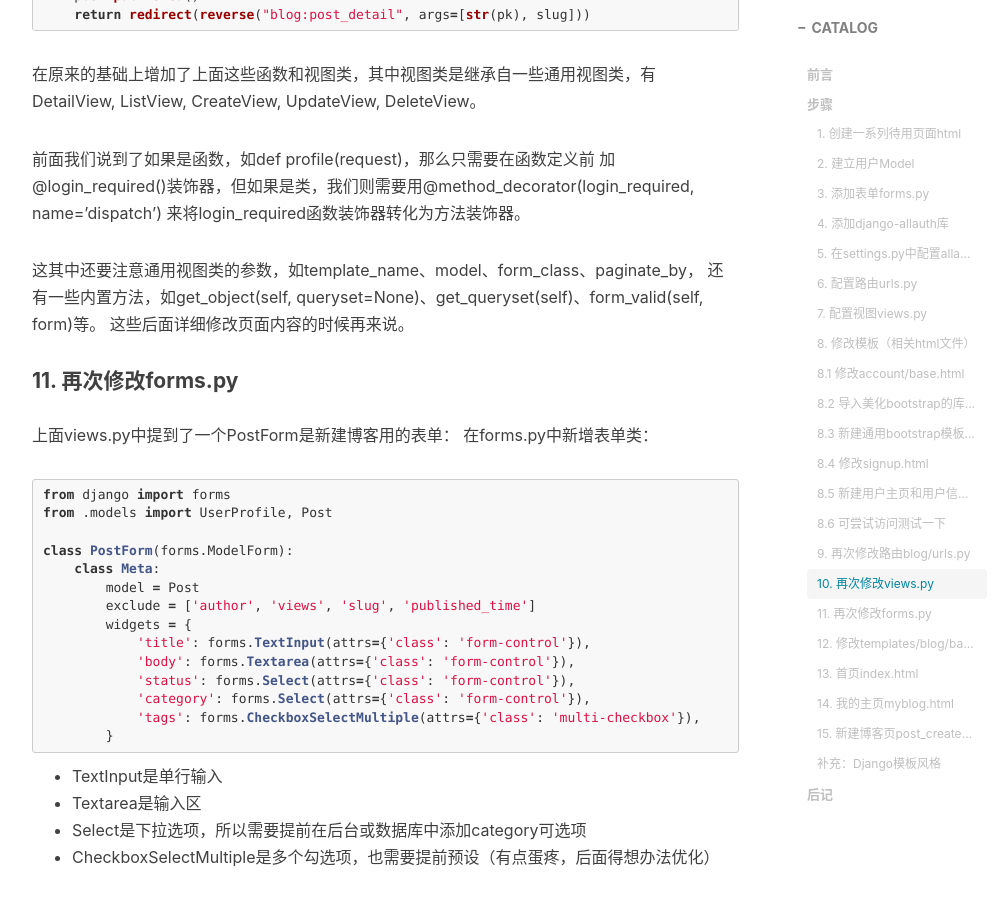
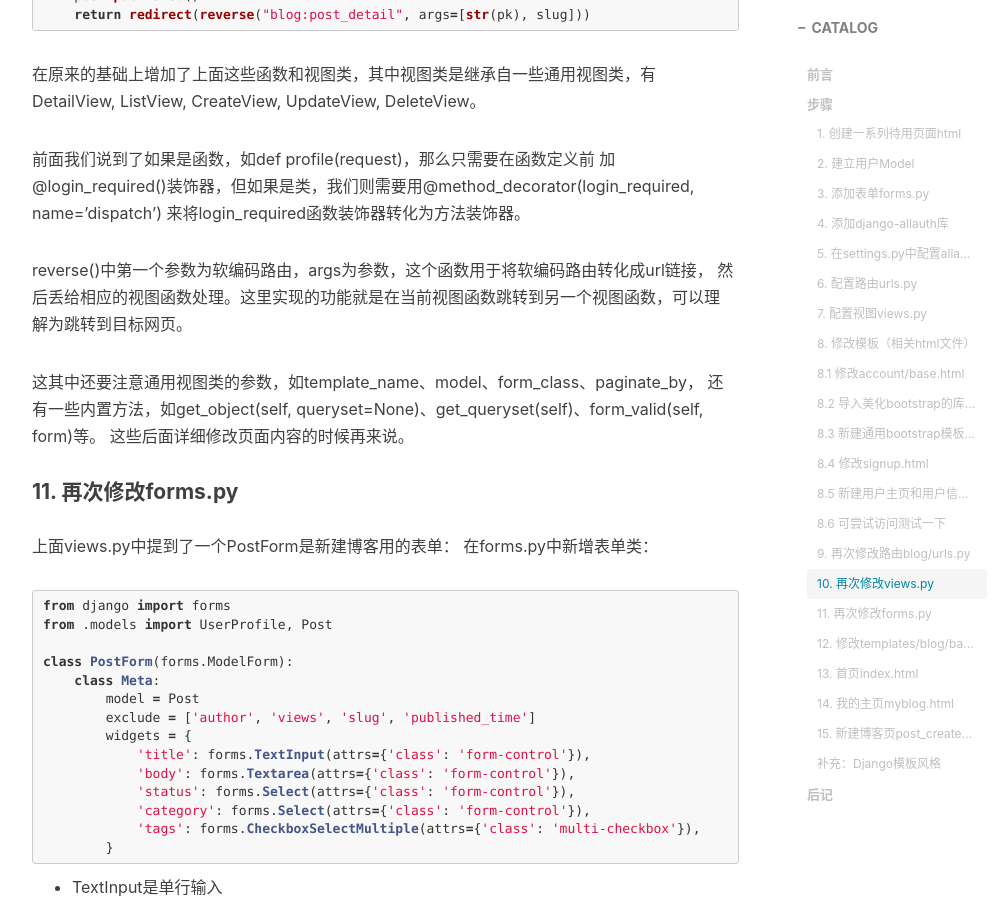
Before and after one commit to HouKC/houkc.github.io, a Jekyll site: the page built from _posts/2019-12-30-django5.md, in a window 1280 px wide and 900 px high, scrolled down 17002 px. Shown: the whole window, without its empty margins (233-1234 px from the left). Built offline with Jekyll 4.4.1, drawn with Linux system fonts in a browser that asks for light colours; nearby versions of some CDN libraries; comment, search, counter and statistics services are not loaded.

Commit message:
update django5.md

````diff
--- a/_posts/2019-12-30-django5.md
+++ b/_posts/2019-12-30-django5.md
@@ -732,6 +732,10 @@ ListView, CreateView, UpdateView, DeleteView。
 加@login_required()装饰器，但如果是类，我们则需要用@method_decorator(login_required, name='dispatch')
 来将login_required函数装饰器转化为方法装饰器。
 
+reverse()中第一个参数为软编码路由，args为参数，这个函数用于将软编码路由转化成url链接，
+然后丢给相应的视图函数处理。这里实现的功能就是在当前视图函数跳转到另一个视图函数，可以理
+解为跳转到目标网页。
+
 这其中还要注意通用视图类的参数，如template_name、model、form_class、paginate_by，
 还有一些内置方法，如get_object(self, queryset=None)、get_queryset(self)、form_valid(self, form)等。
 这些后面详细修改页面内容的时候再来说。
@@ -779,7 +783,7 @@ admin.site.register(Tag)
 把 bootstrap-3.3.7\docs\examples\blog\blog.css 这个文件复制到static/css/目录下。
 
 接着我们先修改templates/blog/base.html如下：
-<!--{% raw %}-->
+<!-- {% raw %} -->
 ```html
 <!DOCTYPE html>
 <html lang="zh-CN">
@@ -842,12 +846,12 @@ admin.site.register(Tag)
   </body>
 </html>
 ```
-<!--{% endraw %}-->
+<!-- {% endraw %} -->
 其中有一些注释是IE浏览器兼容的，其他都是Django模板风格的代码。
 
 #### 13. 首页index.html
 首页没有把blog.html的内容全保留，删了绝大部分后如下：
-<!--{% raw %}-->
+<!-- {% raw %} -->
 ```html
 {% extends "blog/base.html" %}
 {% block title %}博客{% endblock %}
@@ -883,13 +887,13 @@ admin.site.register(Tag)
 {% block footer %}
 {% endblock %}
 ```
-<!--{% endraw %}-->
+<!-- {% endraw %} -->
 这段代码主要只是实现了当用户没有登录时会有登录和注册按键，当用户登录后，只有退出和我的主页按键。
 当然首页按键是一直有的。还提供了的博客文章的显示，但是还很简陋。
 
 #### 14. 我的主页myblog.html
 直接贴代码了，不过还没改好，只实现了一点跳转的逻辑，也没有美化。
-<!--{% raw %}-->
+<!-- {% raw %} -->
 ```html
 {% extends "blog/base.html" %}
 {% block title %}博客{% endblock %}
@@ -976,12 +980,12 @@ admin.site.register(Tag)
 
 {% endblock %}
 ```
-<!--{% endraw %}-->
+<!-- {% endraw %} -->
 其实跟首页内容类似，不过多的这个分页功能还没有测试，首页后面也要添加这个分页功能。
 
 #### 15. 新建博客页post_create_form.html
 用bootstrap简单美化的新建博客页提交表单，代码如下：
-<!--{% raw %}-->
+<!-- {% raw %} -->
 ```html
 {% extends "blog/base.html" %}
 {% block title %}博客{% endblock %}
@@ -1026,7 +1030,7 @@ admin.site.register(Tag)
 </form>
 {% endblock %}
 ```
-<!--{% endraw %}-->
+<!-- {% endraw %} -->
 其中涉及到一点表单类的东西，比如form.visible_fields，field.label_tag等，后面再进一步研究。
 这里先直接使用。
 
````
